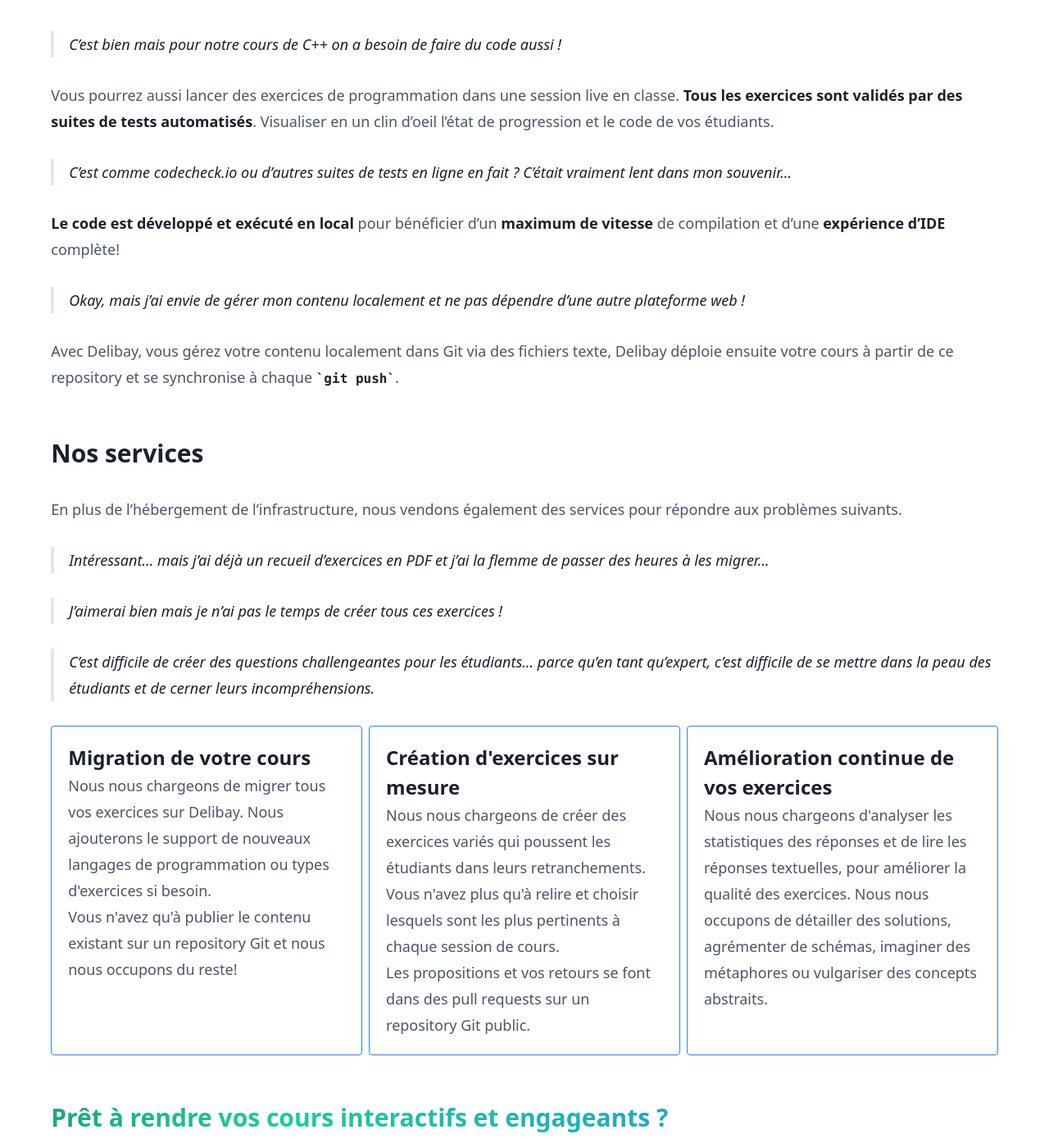
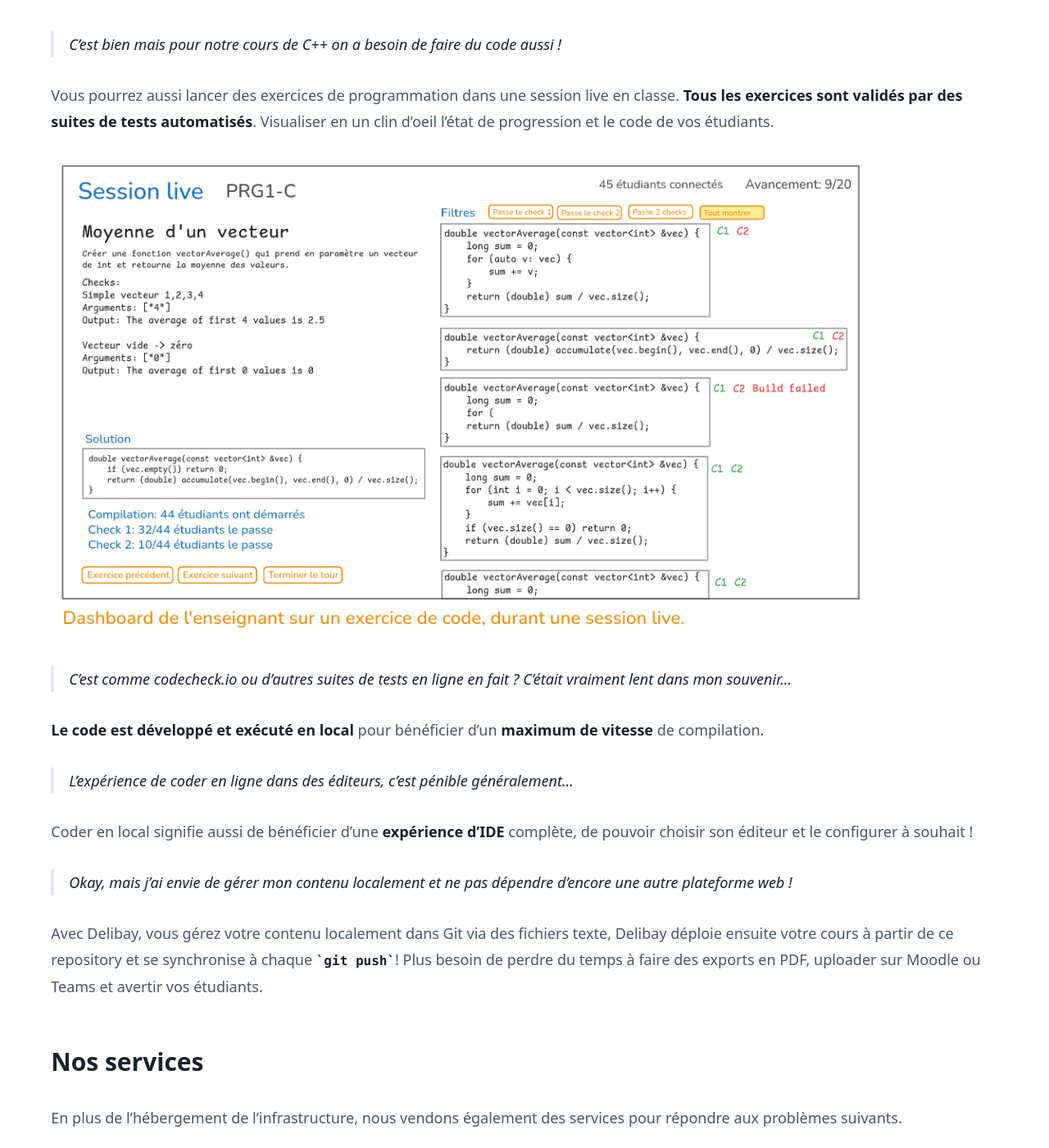
Before and after one commit to samuelroland/mvp, a Jekyll site: the page built from index.md, in a window 1280 px wide and 1400 px high, scrolled down 4292 px. Shown: the whole window at 82% size. Built offline with Jekyll 4.4.1, drawn with Linux system fonts in a browser that asks for light colours.

Commit message:
Add live code exo dashboard + include and improve landing page

```diff
--- a/index.md
+++ b/index.md
@@ -54,13 +54,19 @@ Delibay permet de regrouper les réponses pour rapidement les visualiser et déc
 
 Vous pourrez aussi lancer des exercices de programmation dans une session live en classe. **Tous les exercices sont validés par des suites de tests automatisés**. Visualiser en un clin d'oeil l'état de progression et le code de vos étudiants.
 
+<img alt="dashboard statistiques des réponses à un exo de code en live, avec morceaux de code des étudiants et résultats des checks" src="schemas/dashboard-code-exo-teacher.png" class="mockup" />
+
 > C'est comme codecheck.io ou d'autres suites de tests en ligne en fait ? C'était vraiment lent dans mon souvenir...
 
-**Le code est développé et exécuté en local** pour bénéficier d'un **maximum de vitesse** de compilation et d'une **expérience d'IDE** complète!
+**Le code est développé et exécuté en local** pour bénéficier d'un **maximum de vitesse** de compilation.
 
-> Okay, mais j'ai envie de gérer mon contenu localement et ne pas dépendre d'une autre plateforme web !
+> L'expérience de coder en ligne dans des éditeurs, c'est pénible généralement...
 
-Avec Delibay, vous gérez votre contenu localement dans Git via des fichiers texte, Delibay déploie ensuite votre cours à partir de ce repository et se synchronise à chaque `git push`.
+Coder en local signifie aussi de bénéficier d'une **expérience d'IDE** complète, de pouvoir choisir son éditeur et le configurer à souhait !
+
+> Okay, mais j'ai envie de gérer mon contenu localement et ne pas dépendre d'encore une autre plateforme web !
+
+Avec Delibay, vous gérez votre contenu localement dans Git via des fichiers texte, Delibay déploie ensuite votre cours à partir de ce repository et se synchronise à chaque `git push`! Plus besoin de perdre du temps à faire des exports en PDF, uploader sur Moodle ou Teams et avertir vos étudiants.
 
 ## Nos services
 
```
Also changed, not shown: schemas/dashboard-code-exo-teacher.png (added), 1 other file.
